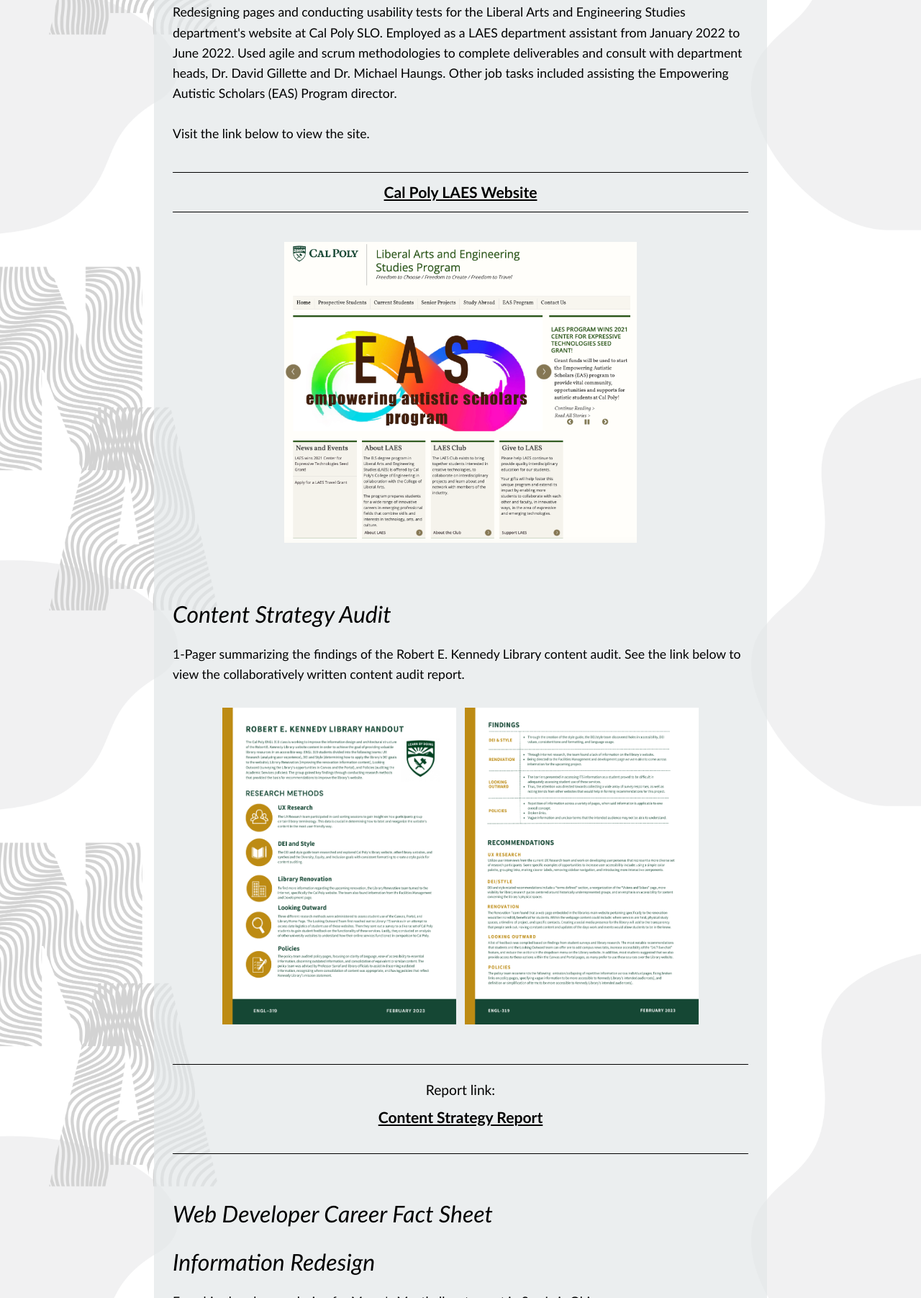
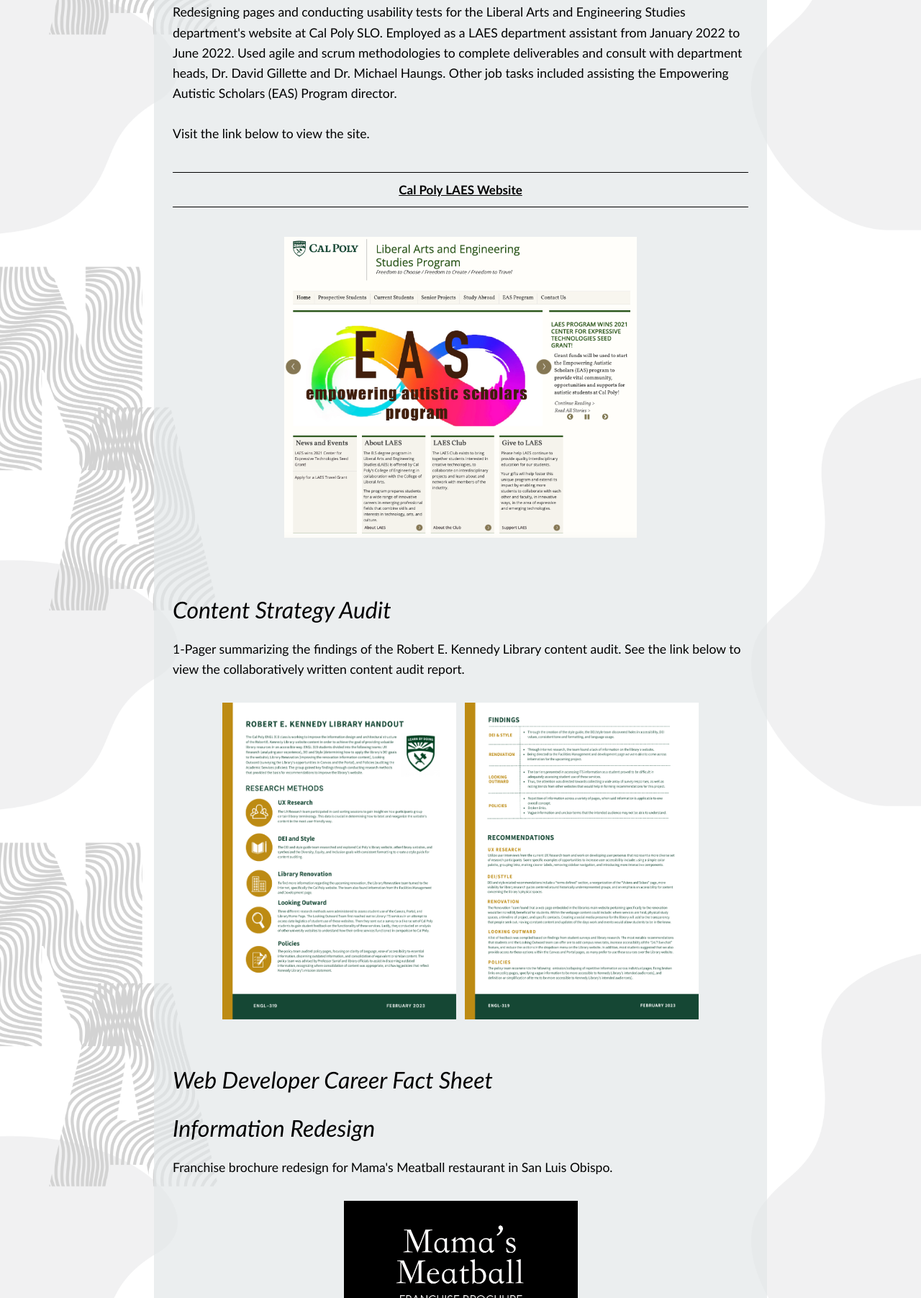
Before and after one commit to narcolin/narcolin.github.io, a plain HTML site: page tech/tech.html in a window 1280 px wide. Shown: the part 474-2277 px from the top of the page at 72% size. Drawn offline with Linux system fonts and the light colour scheme; a web font is replaced by a local one.

Commit message:
quick fixes

```diff
--- a/site.css
+++ b/site.css
@@ -190,6 +190,7 @@ nav a{
 a{
 	color: black;
 	text-decoration: underline;
+	font-size: 17px;
 	font-weight: normal;
 }
 
--- a/tech/tech.html
+++ b/tech/tech.html
@@ -45,12 +45,7 @@
         <p>1-Pager summarizing the findings of the Robert E. Kennedy Library content audit. See the link below to view the collaboratively written content audit report. </p></br>
         <br><h2>
             <img id="csc" src="techimg/lib1.png" width= 325 height= 440 alt="Lib Handout Front">
-            <img id="csc" src="techimg/lib2.png" width= 325 height= 440 alt="Lib Handout Back"></h2>
-        <nav><ul><br>
-        <h3>Report link:</h3>
-                <li><a href= "https://docs.google.com/document/d/1C2WNJxSaoHTkS7tc_MGtvWWpJ1HoZiZcuDk6CmwX4Fw/edit">Content Strategy Report</a></li>
-                <br>
-                <br></ul></nav><br></br>
+            <img id="csc" src="techimg/lib2.png" width= 325 height= 440 alt="Lib Handout Back"></h2><br>
 
     <h1>Web Developer Career Fact Sheet</h1><br>
 
```
Also changed, not shown: grc/grc.html (+9 -5 lines), 1 other file.
